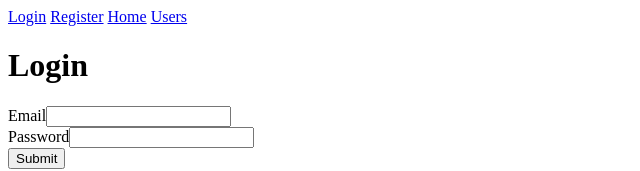
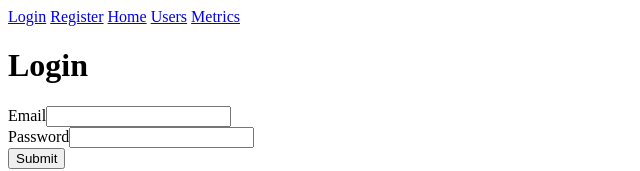
Before and after one commit to ederssouza/reactjs-auth-boilerplate, a React (Create React App) app: page /login in a window 1280 px wide. Shown: the top 171 px of the page, without its empty margins (0-640 px from the left). Built offline with nearby package versions, Linux system fonts and the light colour scheme.

Commit message:
Add metrics route

```diff
--- a/src/components/NavBar/index.tsx
+++ b/src/components/NavBar/index.tsx
@@ -11,7 +11,8 @@ export function NavBar () {
       <Link to="/login">Login</Link>&nbsp;
       <Link to="/register">Register</Link>&nbsp;
       <Link to="/">Home</Link>&nbsp;
-      <Link to="/users">Users</Link>
+      <Link to="/users">Users</Link>&nbsp;
+      <Link to="/metrics">Metrics</Link>
 
       {isAuthenticated && (
         <>
```
